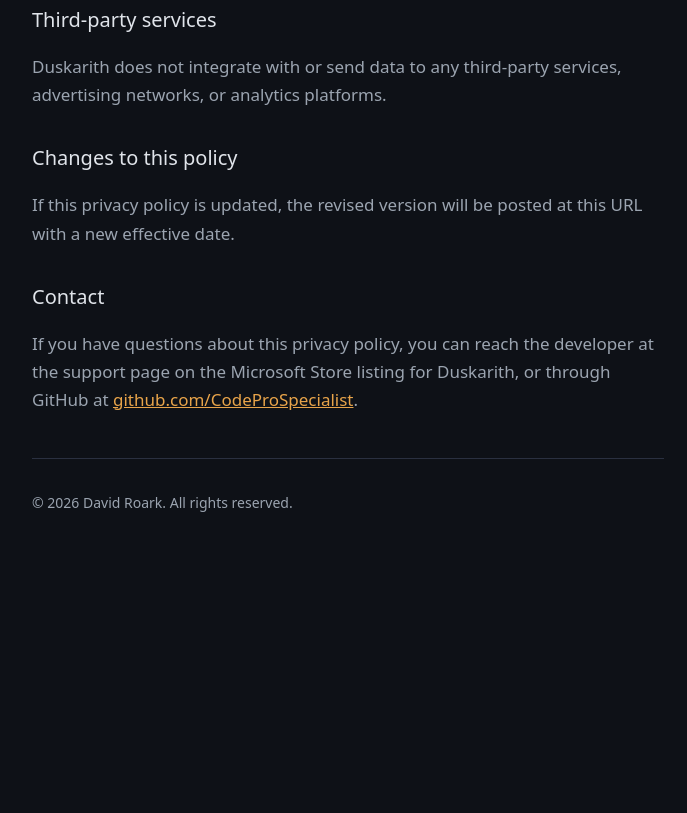
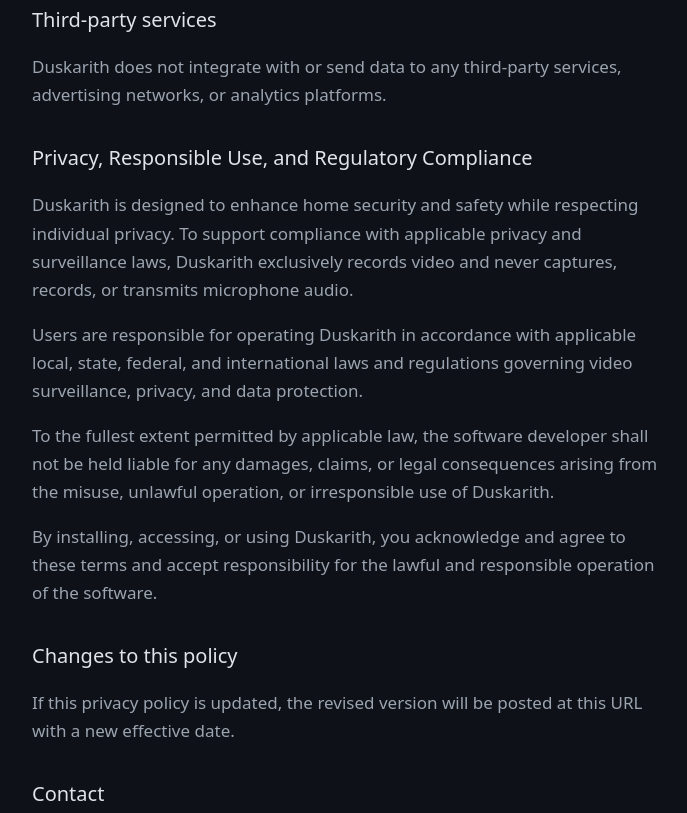
Before and after one commit to CodeProSpecialist/CodeProSpecialist.github.io, a plain HTML site: page duskarith/privacy.html in a window 1280 px wide. Shown: the part 1777-2590 px from the top of the page, without its empty margins (292-979 px from the left). Before the commit the page ends 2369 px from the top, so only its background shows below. Drawn offline with Linux system fonts and the light colour scheme.

Commit message:
Add Duskarith privacy and responsible use terms

```diff
--- a/duskarith/privacy.html
+++ b/duskarith/privacy.html
@@ -33,7 +33,7 @@
   <div class="wrap">
     <h1>Privacy policy</h1>
     <p class="date">Duskarith &mdash; webcam security video recorder and light adjuster</p>
-    <p class="date">Effective November 20, 2026</p>
+    <p class="date">Effective November 27, 2026</p>
   </div>
 </header>
 <main>
@@ -85,6 +85,15 @@ You remain in control of your recordings and how they are accessed or transferre
   <p>Duskarith does not integrate with or send data to any third-party services,
      advertising networks, or analytics platforms.</p>
 
+  <h2>Privacy, Responsible Use, and Regulatory Compliance</h2>
+  <p>Duskarith is designed to enhance home security and safety while respecting individual privacy. To support compliance with applicable privacy and surveillance laws, Duskarith exclusively records video and never captures, records, or transmits microphone audio.</p>
+
+  <p>Users are responsible for operating Duskarith in accordance with applicable local, state, federal, and international laws and regulations governing video surveillance, privacy, and data protection.</p>
+
+  <p>To the fullest extent permitted by applicable law, the software developer shall not be held liable for any damages, claims, or legal consequences arising from the misuse, unlawful operation, or irresponsible use of Duskarith.</p>
+
+  <p>By installing, accessing, or using Duskarith, you acknowledge and agree to these terms and accept responsibility for the lawful and responsible operation of the software.</p>
+
   <h2>Changes to this policy</h2>
   <p>If this privacy policy is updated, the revised version will be posted at this
      URL with a new effective date.</p>
```
